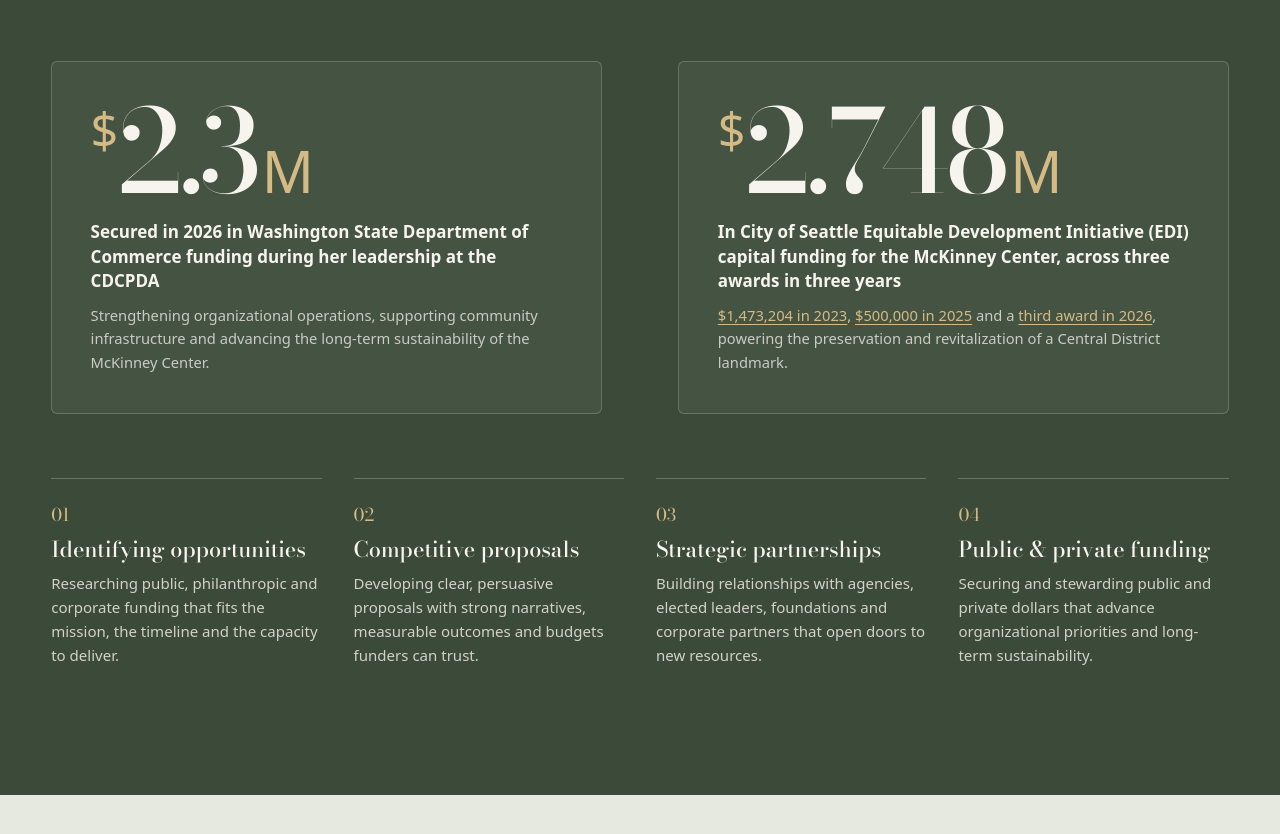
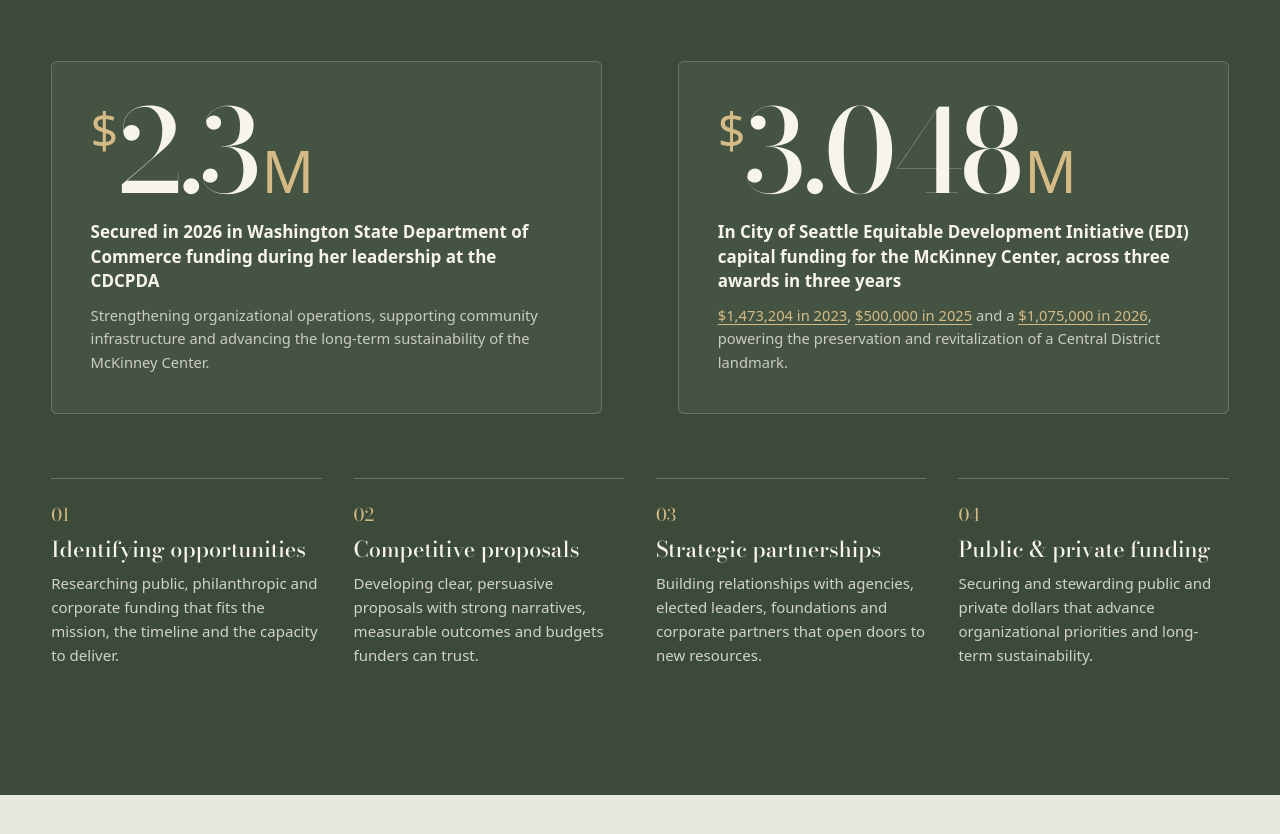
Before and after one commit to DTheDataGuy/shaudemoore.com, a plain HTML site: page experience.html in a window 1280 px wide. Shown: the part 3910-4744 px from the top of the page. Drawn offline with nearby package versions, Linux system fonts and the light colour scheme; a web font is replaced by a local one.

Commit message:
EDI total $3,048,204 with $1,075,000 third award; visible links on highlighted timeline cards

```diff
--- a/experience.html
+++ b/experience.html
@@ -130,9 +130,9 @@
       <p class="grant__s">Strengthening organizational operations, supporting community infrastructure and advancing the long-term sustainability of the McKinney Center.</p>
     </div>
     <div class="grant__fig grant__fig--edi rv">
-      <p class="grant__n"><span class="grant__cur">$</span>2.748<span class="grant__m">M</span></p>
+      <p class="grant__n"><span class="grant__cur">$</span>3.048<span class="grant__m">M</span></p>
       <p class="grant__l">In City of Seattle Equitable Development Initiative (EDI) capital funding for the McKinney Center, across three awards in three years</p>
-      <p class="grant__s"><a href="https://harrell.seattle.gov/2023/09/20/mayor-harrell-announces-9-5-million-to-community-organizations-through-the-equitable-development-initiative/" target="_blank" rel="noopener">$1,473,204 in 2023</a>, <a href="https://harrell.seattle.gov/2025/12/04/mayor-harrell-announces-27-8-million-to-community-organizations-through-the-equitable-development-initiative/" target="_blank" rel="noopener">$500,000 in 2025</a> and a <a href="https://dailyplanit.seattle.gov/seattle-announces-14-8-million-in-equitable-development-awards-to-advance-18-community-projects/" target="_blank" rel="noopener">third award in 2026</a>, powering the preservation and revitalization of a Central District landmark.</p>
+      <p class="grant__s"><a href="https://harrell.seattle.gov/2023/09/20/mayor-harrell-announces-9-5-million-to-community-organizations-through-the-equitable-development-initiative/" target="_blank" rel="noopener">$1,473,204 in 2023</a>, <a href="https://harrell.seattle.gov/2025/12/04/mayor-harrell-announces-27-8-million-to-community-organizations-through-the-equitable-development-initiative/" target="_blank" rel="noopener">$500,000 in 2025</a> and a <a href="https://dailyplanit.seattle.gov/seattle-announces-14-8-million-in-equitable-development-awards-to-advance-18-community-projects/" target="_blank" rel="noopener">$1,075,000 in 2026</a>, powering the preservation and revitalization of a Central District landmark.</p>
     </div>
     <ol class="grant__steps">
       <li class="rv"><span class="grant__i">01</span><h3>Identifying opportunities</h3><p>Researching public, philanthropic and corporate funding that fits the mission, the timeline and the capacity to deliver.</p></li>
--- a/styles.css
+++ b/styles.css
@@ -175,6 +175,7 @@ em{font-style:italic}
 .ev--mark .ev__y{color:var(--ink); -webkit-text-stroke:0}
 .ev--mark h4{color:var(--ink)}
 .ev--mark p{color:rgba(18,38,27,.85)}
+.ev--mark a{color:var(--ink); font-weight:600; text-decoration-color:rgba(18,38,27,.55)}
 .chron__rule{margin-inline:var(--gut); height:2px; background:rgba(245,240,227,.12); display:none}
 .chron__rule span{display:block; height:100%; background:var(--lime); transform-origin:0 50%; transform:scaleX(0)}
 .chron.is-pinned .chron__rule{display:block}
```
Also changed, not shown: leadership.html (+1 -1 lines).
